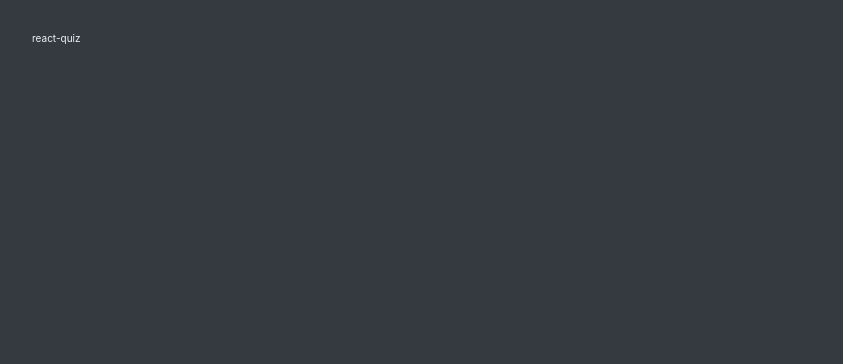
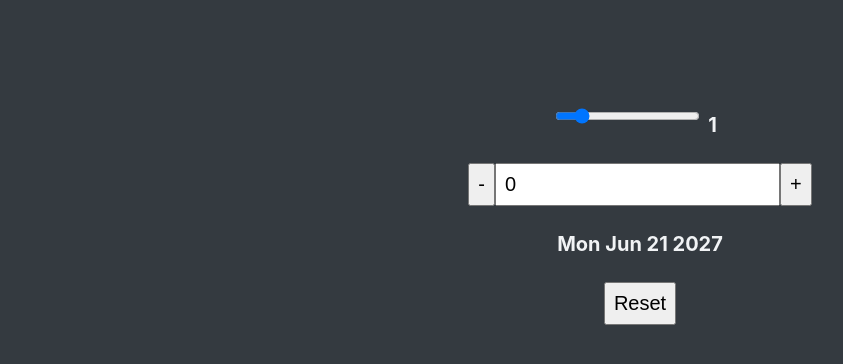
Before and after one commit to DRV111/react-quiz, a React (Vite) app: page / in a window 1280 px wide. Shown: the top 364 px of the page, without its empty margins (0-843 px from the left). Built offline with nearby package versions, Linux system fonts and the light colour scheme.

Commit message:
feat: add DateCounter component

```diff
--- a/src/App.jsx
+++ b/src/App.jsx
@@ -1,5 +1,11 @@
+import DateCounter from './components/DateCounter';
+
 function App() {
-  return <div>react-quiz</div>;
+  return (
+    <div>
+      <DateCounter />
+    </div>
+  );
 }
 
 export default App;
```
Also changed, not shown: src/components/DateCounter.jsx (renamed from src/components/DateCounter.js), src/components/Error.jsx (renamed from src/components/Error.js), src/components/Header.jsx (renamed from src/components/Header.js), src/components/Loader.jsx (renamed from src/components/Loader.js).
